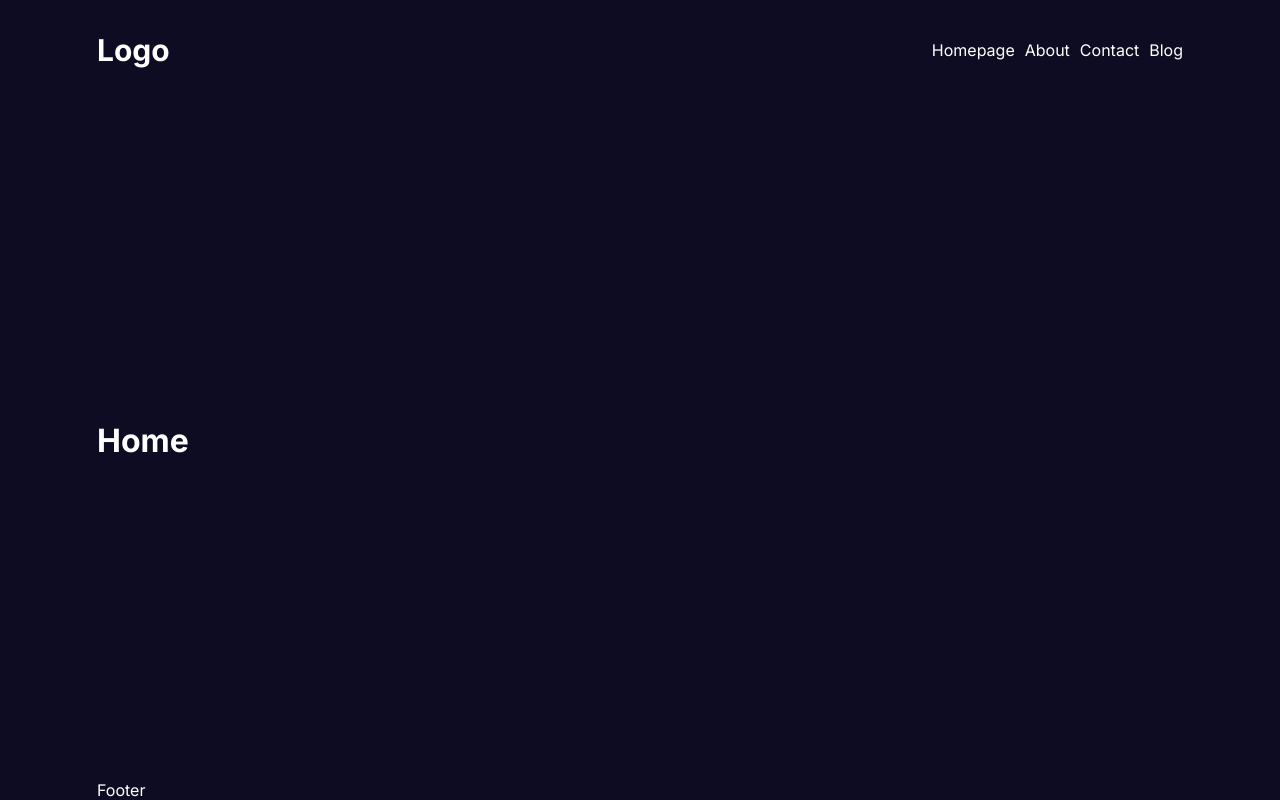
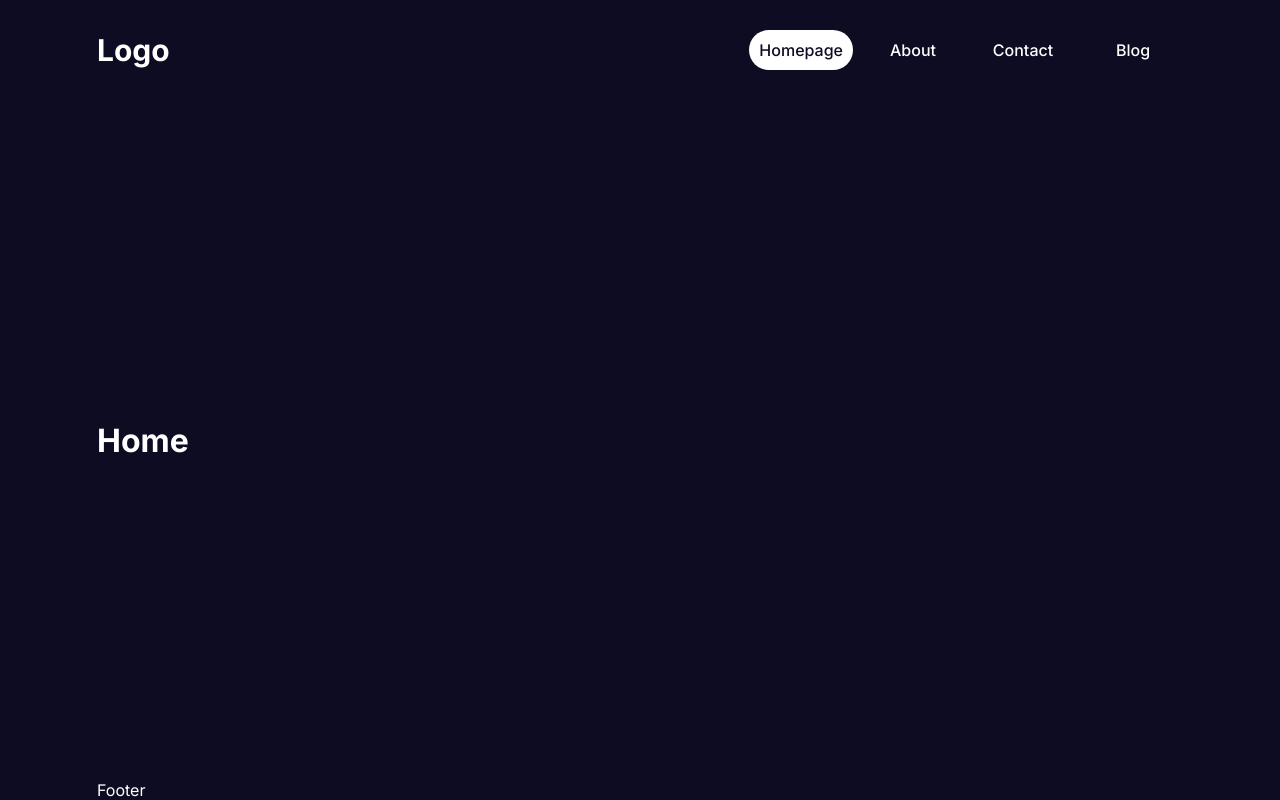
Before and after one commit to fadleyy/projectNext, a Next.js app: page / in a window 1280 px wide. Built offline with nearby package versions, Linux system fonts and the light colour scheme.

Commit message:
create link active :rocket:

```diff
--- a/src/components/navbar/link/Links.jsx
+++ b/src/components/navbar/link/Links.jsx
@@ -1,6 +1,7 @@
 import Link from "next/link";
 import React from "react";
 import style from "./links.module.css";
+import Navlink from "./navLink/Navlink";
 
 const Links = () => {
   const links = [
@@ -24,9 +25,7 @@
   return (
     <div className={style.links}>
       {links.map((link) => (
-        <Link key={link.title} href={link.path}>
-          {link.title}
-        </Link>
+        <Navlink item={link} key={link.title} />
       ))}
     </div>
   );
--- /dev/null
+++ b/src/components/navbar/link/navLink/Navlink.jsx
@@ -0,0 +1,20 @@
+"use client";
+import React from "react";
+import styles from "./Navlink.module.css";
+import Link from "next/link";
+import { usePathname } from "next/navigation";
+const Navlink = ({ item }) => {
+  const pathName = usePathname();
+  return (
+    <Link
+      href={item.path}
+      className={`${styles.container} ${
+        pathName === item.path && styles.active
+      }`}
+    >
+      {item.title}
+    </Link>
+  );
+};
+
+export default Navlink;
--- /dev/null
+++ b/src/components/navbar/link/navLink/Navlink.module.css
@@ -0,0 +1,12 @@
+.container {
+  min-width: 100px;
+  padding: 10px;
+  border-radius: 20px;
+  font-weight: 500;
+  text-align: center;
+}
+
+.active {
+  background-color: var(--text);
+  color: var(--bg);
+}
```
